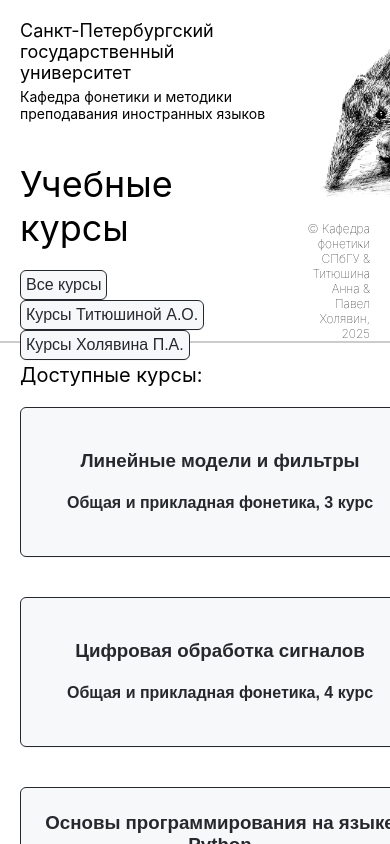
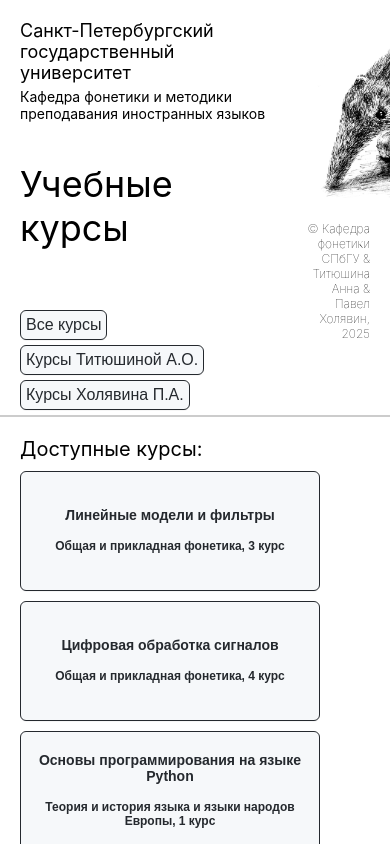
Before and after one commit to phonetics-spbu/phonetics-spbu.github.io, a React (Create React App) app: page / in a window 390 px wide. Shown: the top 844 px of the page. Built offline with nearby package versions, Linux system fonts and the light colour scheme; the HTML template or start-up script is replaced by a standard one.

Commit message:
адаптивная верстка

```diff
--- a/public/courses/linear_models/lm_4.html
+++ b/public/courses/linear_models/lm_4.html
@@ -41,7 +41,7 @@
 
 <p>
     Связь между комплексными и действительными коэффициентами разложения:
-    $$C_k = \frac{1}{T} \int_{-T/2}^{T/2} f(t)(cos(\omega_0 kt) - j sin(\omega_0 kt))dt =  \hspace{10mm}(формула Эйлера)$$
+    $$C_k = \frac{1}{T} \int_{-T/2}^{T/2} f(t)(cos(\omega_0 kt) - j sin(\omega_0 kt))dt =  \hspace{10mm}(формула \hspace{2mm} Эйлера)$$
     $$ = \frac{1}{T} \int_{-T/2}^{T/2} f(t)(cos(\omega_0 kt))dt - \frac{j}{T} \int_{-T/2}^{T/2} f(t)(sin(\omega_0 kt))dt$$
 </p>
 <p>При этом,
--- a/src/App.css
+++ b/src/App.css
@@ -36,7 +36,7 @@ body {
   display: flex;
 }
 
-/* Адаптивные стили */
+/*
 @media (max-width: 768px) {
   .main-content {
     flex-direction: column;
@@ -47,3 +47,5 @@ body {
     order: 2;
   }
 }
+
+Адаптивные стили */
--- a/src/components/CourseCard/CourseCard.css
+++ b/src/components/CourseCard/CourseCard.css
@@ -17,3 +17,15 @@
     padding: 5px;
     border: 1px solid #25292e;
 }
+
+@media (max-width: 768px) {
+
+    .course-card {
+        margin: 10px 0 0 0;
+    }
+    .course-card-button {
+        width: 300px;
+        height: 120px;
+        font-size: 12px;
+    }
+}
--- a/src/components/Header/Header.css
+++ b/src/components/Header/Header.css
@@ -8,7 +8,6 @@
 .header-container {
     width: 80%;
     margin-right: 20px;
-    height: 200px;
 }
 
 .header_img_div {
@@ -28,7 +27,7 @@
     font-size: 36px;
     font-weight: 400;
     margin-top: 40px;
-    margin-bottom: 20px;
+    margin-bottom: 60px;
 }
 
 .header_uni {
@@ -56,3 +55,9 @@
     padding: 5px;
     border: 1px solid #25292e;
 }
+
+@media (max-width: 768px) {
+    .header-button {
+        margin-bottom: 5px;
+    }
+}
--- a/src/pages/ChapterPage/ChapterPage.css
+++ b/src/pages/ChapterPage/ChapterPage.css
@@ -31,6 +31,12 @@
     flex: 1 1;
 }
 
+@media (max-width: 768px) {
+    .chapter-page .side-menu {
+        display: none;
+    }
+}
+
 /*.chapter-content {*/
 /*    visibility: hidden;*/
 /*    transition: visibility 0.3s;*/
--- a/src/pages/CoursePage/CoursePage.css
+++ b/src/pages/CoursePage/CoursePage.css
@@ -1,3 +1,13 @@
 .course-page-content {
     margin-left: 20px;
 }
+
+@media (max-width: 768px) {
+    .course-page-content {
+        margin-left: 10px;
+    }
+
+    .course-page .side-menu {
+        width: 200px;
+    }
+}
```
